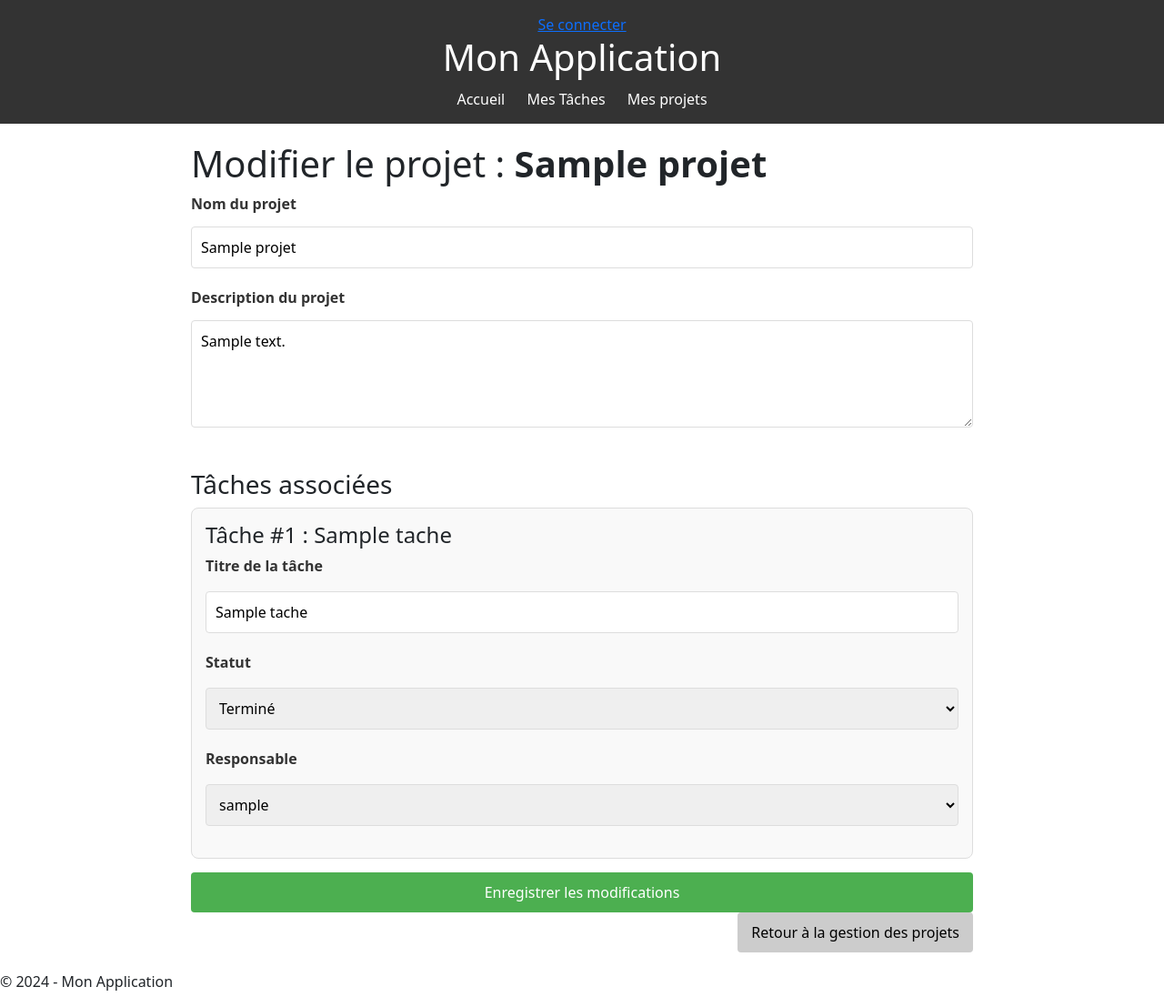
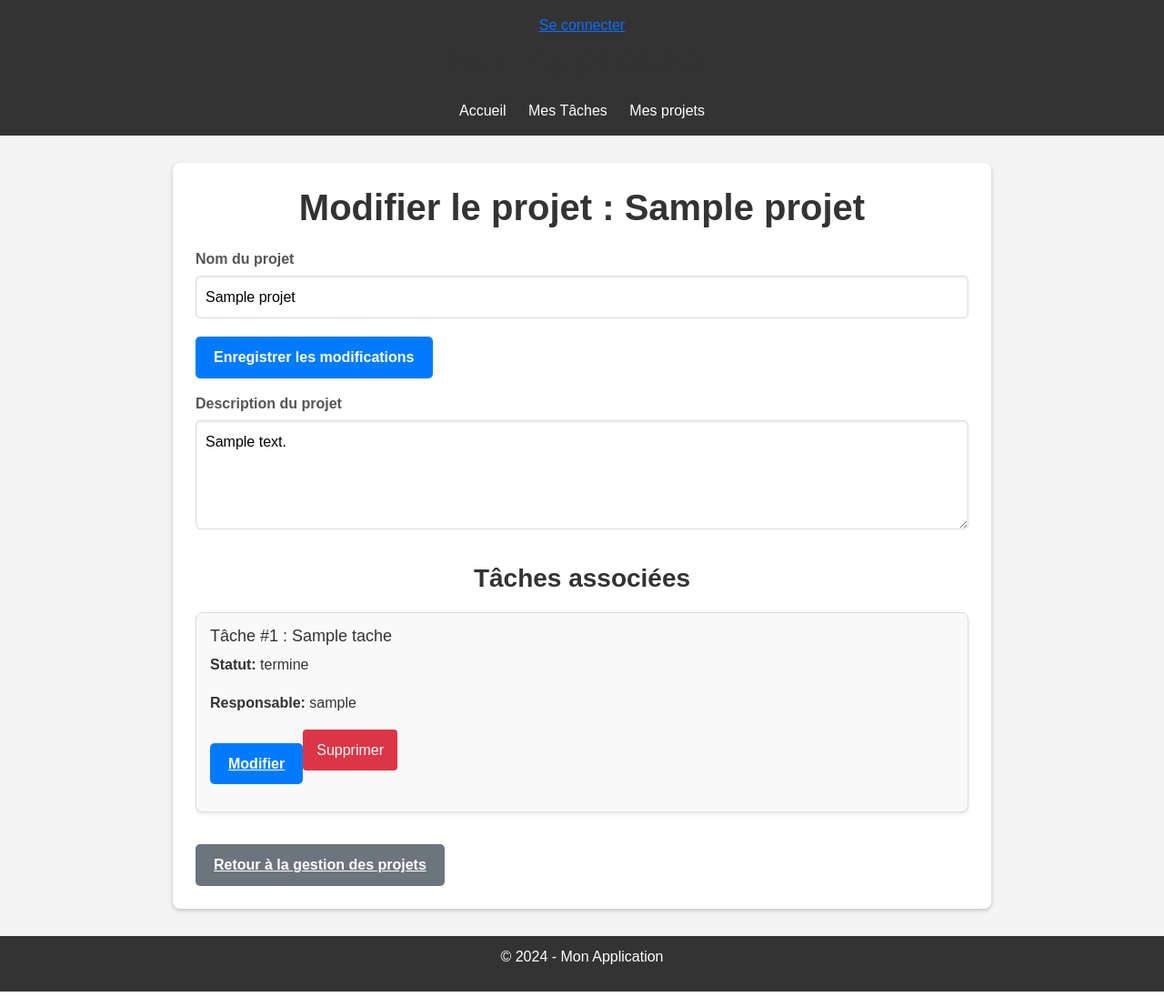
Before and after one commit to fmkr-project/projet-gl, a Django app: template ProjetGL/Prototype/templates/gestion_projets/modifier_projet.html in a window 1280 px wide. Shown: the whole page at 91% size. Run offline with Django 5.2, Linux system fonts and the light colour scheme; the template is opened without the code that fills it: most values are stand-ins (such as "Sample title", 1, 10 or a date in 2020).

Commit message:
update suppr tache

```diff
--- a/ProjetGL/Prototype/templates/base.html
+++ b/ProjetGL/Prototype/templates/base.html
@@ -7,31 +7,97 @@
     <link href="https://cdn.jsdelivr.net/npm/bootstrap@5.1.3/dist/css/bootstrap.min.css" rel="stylesheet">
 
     <style>
-        /* Exemple de styles pour le header */
+        /* Styles globaux */
+        body {
+            font-family: 'Arial', sans-serif;
+            line-height: 1.6;
+            background-color: #f4f4f4;
+            color: #333;
+        }
+
         header {
             background: #333;
             color: white;
             padding: 15px;
             text-align: center;
         }
+
         nav {
             margin-top: 10px;
         }
+
         nav a {
             color: white;
             margin: 0 10px;
             text-decoration: none;
         }
-        img {
-            border: none !important;
+
+        nav a:hover {
+            text-decoration: underline;
         }
+
+        .container {
+            max-width: 1200px;
+            margin: 0 auto;
+            padding: 20px;
+        }
+
+        footer {
+            text-align: center;
+            margin-top: 20px;
+            padding: 10px;
+            background: #333;
+            color: white;
+        }
+
+        /* Alertes */
+        .alert {
+            padding: 15px;
+            margin-bottom: 20px;
+            border-radius: 4px;
+        }
+
+        .alert-success {
+            background-color: #d4edda;
+            color: #155724;
+        }
+
+        .alert-danger {
+            background-color: #f8d7da;
+            color: #721c24;
+        }
+
+        /* Boutons */
+        button, .btn {
+            padding: 10px 15px;
+            background-color: #007bff;
+            color: white;
+            border: none;
+            border-radius: 4px;
+            cursor: pointer;
+            font-size: 16px;
+        }
+
+        button:hover, .btn:hover {
+            background-color: #0056b3;
+        }
+
+        .btn-secondary {
+            background-color: #6c757d;
+        }
+
+        .btn-secondary:hover {
+            background-color: #5a6268;
+        }
+
+        {% block styles %}{% endblock %}
     </style>
     {% load static %}
 </head>
 <body>
     <header>
         {% if user.is_authenticated %}
-           Bonjour, {{ user.username }} !
+            Bonjour, {{ user.username }} !
         {% else %}
             <a href="{% url 'login' %}">Se connecter</a>
         {% endif %}
--- a/ProjetGL/Prototype/templates/gestion_projets/modifier_projet.html
+++ b/ProjetGL/Prototype/templates/gestion_projets/modifier_projet.html
@@ -1,87 +1,124 @@
 {% extends "base.html" %}
 {% load static %}
 
-{% block title %}Modifier le projet{% endblock %}
+{% block title %}Modifier le Projet{% endblock %}
 
 {% block content %}
     <style>
+    /* Style général du conteneur */
     .container {
         max-width: 900px;
-        margin: 0 auto;
-        padding: 20px;
+        margin: 30px auto;
+        background: #ffffff;
+        border-radius: 8px;
+        box-shadow: 0 2px 5px rgba(0, 0, 0, 0.2);
+        padding: 25px;
     }
 
+    /* Titres */
+    h1, h3 {
+        text-align: center;
+        color: #333;
+        font-weight: bold;
+        margin-bottom: 20px;
+    }
+
+    /* Champs de formulaire */
     .form-group {
         margin-bottom: 20px;
     }
 
     label {
+        display: block;
         font-weight: bold;
-        color: #333;
-        display: block;
         margin-bottom: 5px;
+        color: #555;
     }
 
-    input, select, textarea {
+    input, textarea, select {
         width: 100%;
         padding: 10px;
-        margin-top: 8px;
+        font-size: 16px;
         border: 1px solid #ddd;
-        border-radius: 4px;
-        font-size: 16px;
+        border-radius: 5px;
+        box-shadow: inset 0 1px 3px rgba(0, 0, 0, 0.1);
+        transition: border-color 0.3s;
     }
 
-    .btn-submit {
-        display: block;
-        width: 100%;
-        background-color: #4CAF50;
-        color: white;
-        padding: 10px;
-        font-size: 16px;
-        border: none;
-        border-radius: 4px;
-        cursor: pointer;
+    input:focus, textarea:focus, select:focus {
+        border-color: #007bff;
+        outline: none;
     }
 
-    .btn-submit:hover {
-        background-color: #45a049;
+    textarea {
+        resize: vertical;
+        height: 120px;
     }
+
+    /* Bouton principal */
+    .btn-primary {
+        background-color: #007bff;
+        color: white;
+        padding: 10px 20px;
+        font-size: 16px;
+        font-weight: bold;
+        border: none;
+        border-radius: 5px;
+        cursor: pointer;
+        display: block;
+        margin: 15px 0;
+        text-align: center;
+        transition: background-color 0.3s;
+    }
+
+    .btn-primary:hover {
+        background-color: #0056b3;
+    }
+
+    /* Bouton secondaire */
     .btn-secondary {
-        background-color: #ccc;
-        color: black;
-        padding: 10px 15px;
+        background-color: #6c757d;
+        color: white;
+        padding: 10px 20px;
+        font-size: 16px;
+        font-weight: bold;
         border: none;
-        border-radius: 4px;
+        border-radius: 5px;
         cursor: pointer;
-        text-decoration: none;
         display: inline-block;
-        font-size: 16px;
+        text-align: center;
+        transition: background-color 0.3s;
+        margin-top: 20px;
     }
 
     .btn-secondary:hover {
-        background-color: #bbb;
+        background-color: #5a6268;
     }
 
+    /* Style des tâches */
     .task-list {
-        margin-top: 40px;
+        margin-top: 30px;
     }
 
     .task-item {
+        background: #f9f9f9;
         border: 1px solid #ddd;
-        border-radius: 8px;
         padding: 15px;
         margin-bottom: 15px;
-        background-color: #f9f9f9;
+        border-radius: 8px;
+        box-shadow: 0 2px 4px rgba(0, 0, 0, 0.1);
+        transition: background-color 0.3s;
     }
 
-    .task-item label {
-        margin-bottom: 8px;
+    .task-item:hover {
+        background: #f1f1f1;
     }
 
-    .task-item select,
-    .task-item input {
-        width: 100%;
+    .task-item h4 {
+        font-size: 18px;
+        color: #333;
     }
+
 </style>
 
 <div class="container">
@@ -91,15 +128,21 @@
     <form method="POST">
         {% csrf_token %}
 
+        <!-- Champ pour le nom du projet -->
         <div class="form-group">
             <label for="nom">Nom du projet</label>
             <input type="text" name="nom" value="{{ projet.nom }}" required>
         </div>
 
+        <!-- Bouton "Enregistrer les modifications" -->
+        <button type="submit" class="btn-primary">Enregistrer les modifications</button>
+
+        <!-- Champ pour la description du projet -->
         <div class="form-group">
             <label for="description">Description du projet</label>
-            <textarea name="description" rows="4" required>{{ projet.description }}</textarea>
+            <textarea name="description" required>{{ projet.description }}</textarea>
         </div>
+    </form>
 
     <!-- Liste des tâches associées -->
     <div class="task-list">
@@ -108,40 +151,23 @@
             <div class="task-item">
                 <h4>Tâche #{{ forloop.counter }} : {{ tache.titre }}</h4>
 
-                    <div class="form-group">
-                        <label for="titre_{{ tache.id }}">Titre de la tâche</label>
-                        <input type="text" name="titre_{{ tache.id }}" value="{{ tache.titre }}">
+                <p><strong>Statut:</strong> {{ tache.statut }}</p>
+                <p><strong>Responsable:</strong> {{ tache.responsable.username }}</p>
+
+                <!-- Boutons alignés et de même taille -->
+                <div class="btn-group">
+                    <a href="{% url 'modifier_tache' tache.id %}" class="btn-primary">Modifier</a>
+                    <form action="{% url 'supprimer_tache' tache.id %}" method="post">
+                        {% csrf_token %}
+                        <button type="submit" class="btn-danger">Supprimer</button>
+                    </form>
+                </div>
             </div>
 
-                    <div class="form-group">
-                        <label for="statut_{{ tache.id }}">Statut</label>
-                        <select name="statut_{{ tache.id }}">
-                            <option value="a_faire" {% if tache.statut == 'a_faire' %}selected{% endif %}>À faire</option>
-                            <option value="en_cours" {% if tache.statut == 'en_cours' %}selected{% endif %}>En cours</option>
-                            <option value="termine" {% if tache.statut == 'termine' %}selected{% endif %}>Terminé</option>
-                        </select>
-                    </div>
-
-                    <div class="form-group">
-                        <label for="responsable_{{ tache.id }}">Responsable</label>
-                        <select name="responsable_{{ tache.id }}">
-                            <option value="">Choisir un responsable</option>
-                            {% for user in projet.membres.all %}
-                                <option value="{{ user.id }}" {% if tache.responsable.id == user.id %}selected{% endif %}>
-                                    {{ user.username }}
-                                </option>
-                            {% endfor %}
-                        </select>
-                    </div>
-                </div>
         {% endfor %}
     </div>
 
-        <!-- Bouton pour soumettre les modifications du projet et des tâches -->
-        <button type="submit" class="btn-submit">Enregistrer les modifications</button>
-    </form>
-    <div class="text-end">
+    <!-- Bouton pour revenir à la gestion des projets -->
     <a href="{% url 'page_chef_projets' %}" class="btn-secondary">Retour à la gestion des projets</a>
 </div>
-</div>
 {% endblock %}
--- a/ProjetGL/urls.py
+++ b/ProjetGL/urls.py
@@ -26,8 +26,9 @@
     path('login/', auth_views.LoginView.as_view(template_name='login.html'), name='login'),
     path('logout/', auth_views.LogoutView.as_view(), name='logout'),
     path('mes_projets/<int:user_id>/', views.mes_projets, name='mes_projets'),
-    path('taches/delete/<int:tache_id>/',views.supprimer_tache,name='supprimer_tache'),
+    path('tache/delete/<int:tache_id>/',views.supprimer_tache,name='supprimer_tache'),
     path('tache/<int:tache_id>/', views.detail_tache, name='detail_tache'),
+    path('tache/<int:tache_id>/modifier/', views.modifier_tache, name='modifier_tache'),
     path('tache/<int:tache_id>/changer-statut/<str:nouveau_statut>/', views.changer_statut_tache, name='changer_statut_tache'),
     path('commentaire/<int:commentaire_id>/modifier/', views.modifier_commentaire, name='modifier_commentaire'),
     path('commentaire/<int:commentaire_id>/supprimer/', views.supprimer_commentaire, name='supprimer_commentaire'),
```
Also changed, not shown: ProjetGL/Prototype/templates/gestion_projets/detail_projet.html (+1 -8 lines), ProjetGL/Prototype/templates/gestion_projets/liste_projets.html (deleted, +0 -17 lines), ProjetGL/Prototype/templates/gestion_projets/modifier_tache.html (added, +50 -0 lines), ProjetGL/Prototype/views.py (+44 -30 lines), ProjetGL/db.sqlite3. Lines whose indentation alone changed are shown as unchanged.
